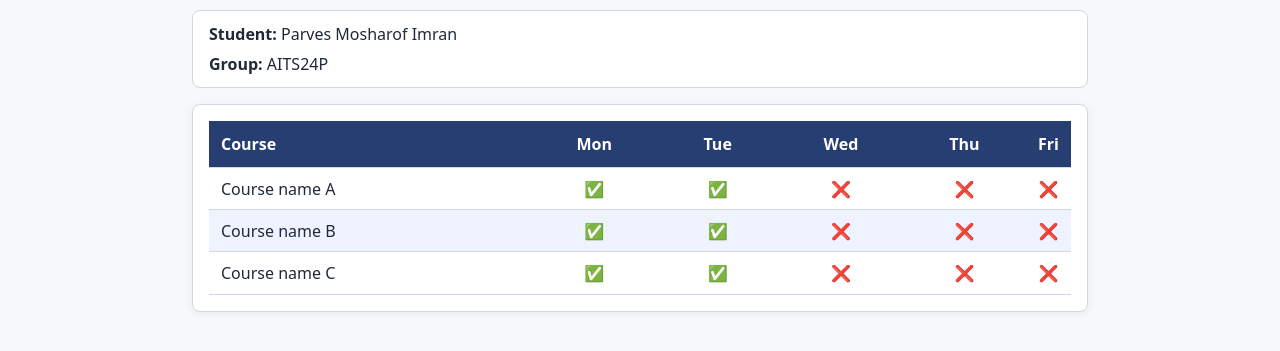
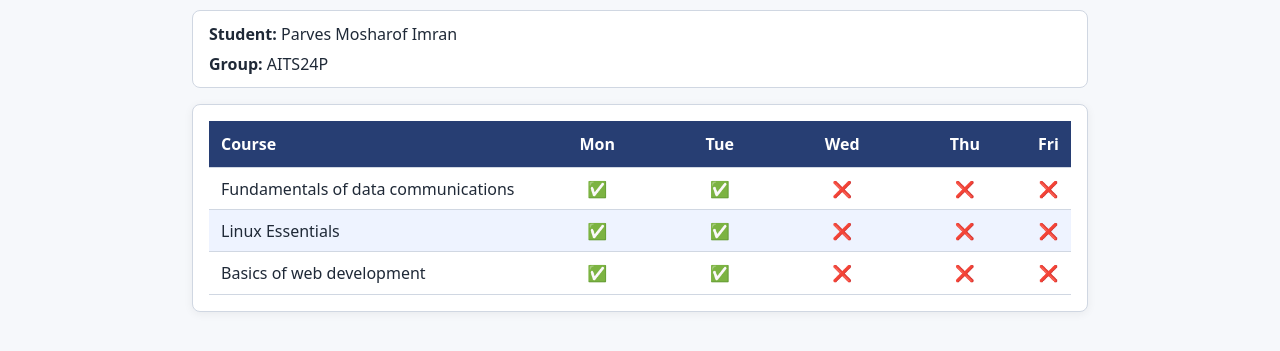
Before and after one commit to Parves480218/Web_Dev, a plain HTML site: page task_e/index.html in a window 1280 px wide. Shown: the part 89-440 px from the top of the page. Drawn offline with Linux system fonts and the light colour scheme.

Commit message:
Changes the courses names

```diff
--- a/task_e/index.html
+++ b/task_e/index.html
@@ -36,7 +36,7 @@
         </thead>
         <tbody>
           <tr>
-            <td>Course name A</td>
+            <td> Fundamentals of data communications</td>
             <td>&#9989;</td>
             <td>&#9989;</td>
             <td>&#10060;</td>
@@ -44,7 +44,7 @@
             <td>&#10060;</td>
           </tr>
           <tr>
-            <td>Course name B</td>
+            <td>Linux Essentials</td>
             <td>&#9989;</td>
             <td>&#9989;</td>
             <td>&#10060;</td>
@@ -52,7 +52,7 @@
             <td>&#10060;</td>
           </tr>
           <tr>
-            <td>Course name C</td>
+            <td>Basics of web development</td>
             <td>&#9989;</td>
             <td>&#9989;</td>
             <td>&#10060;</td>
```
